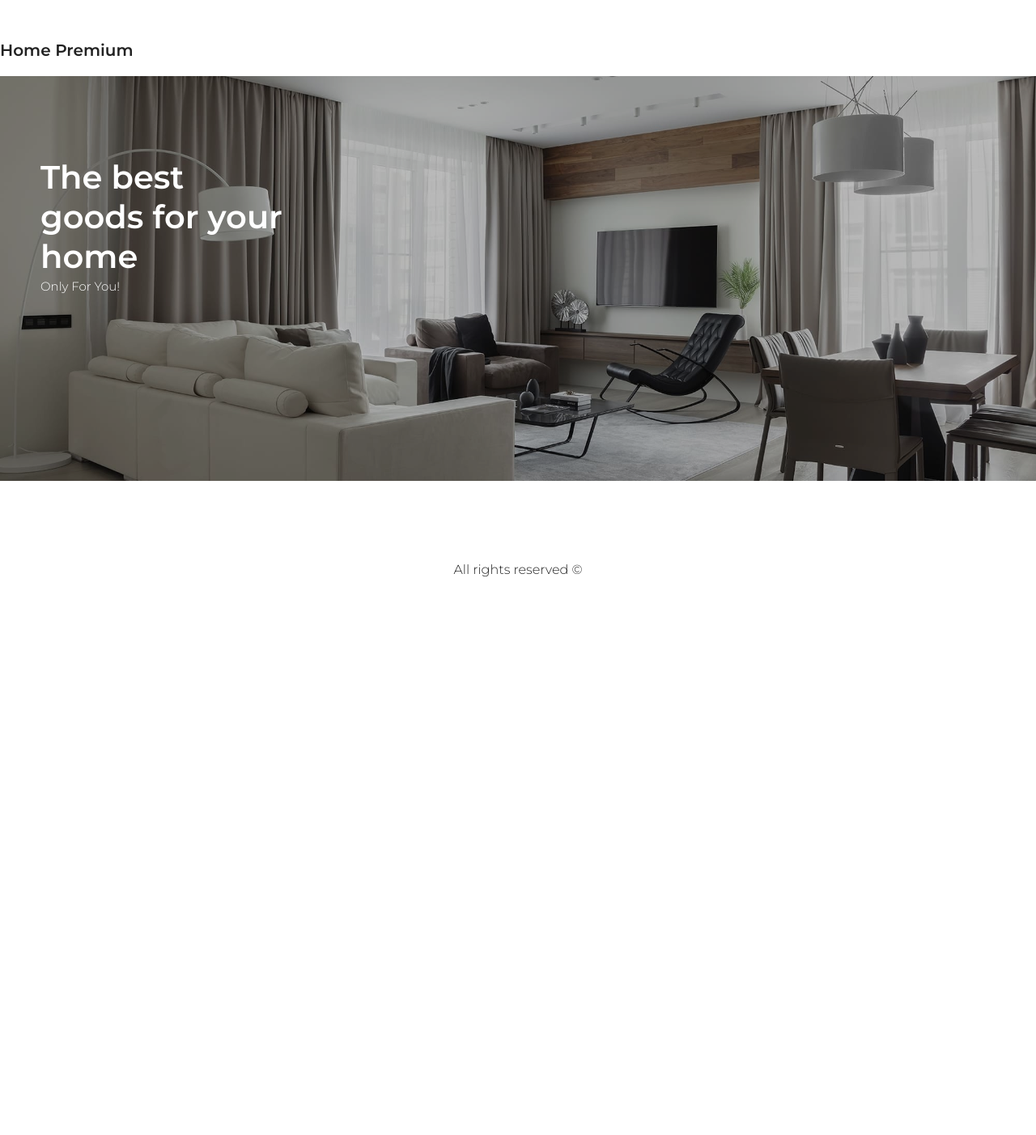
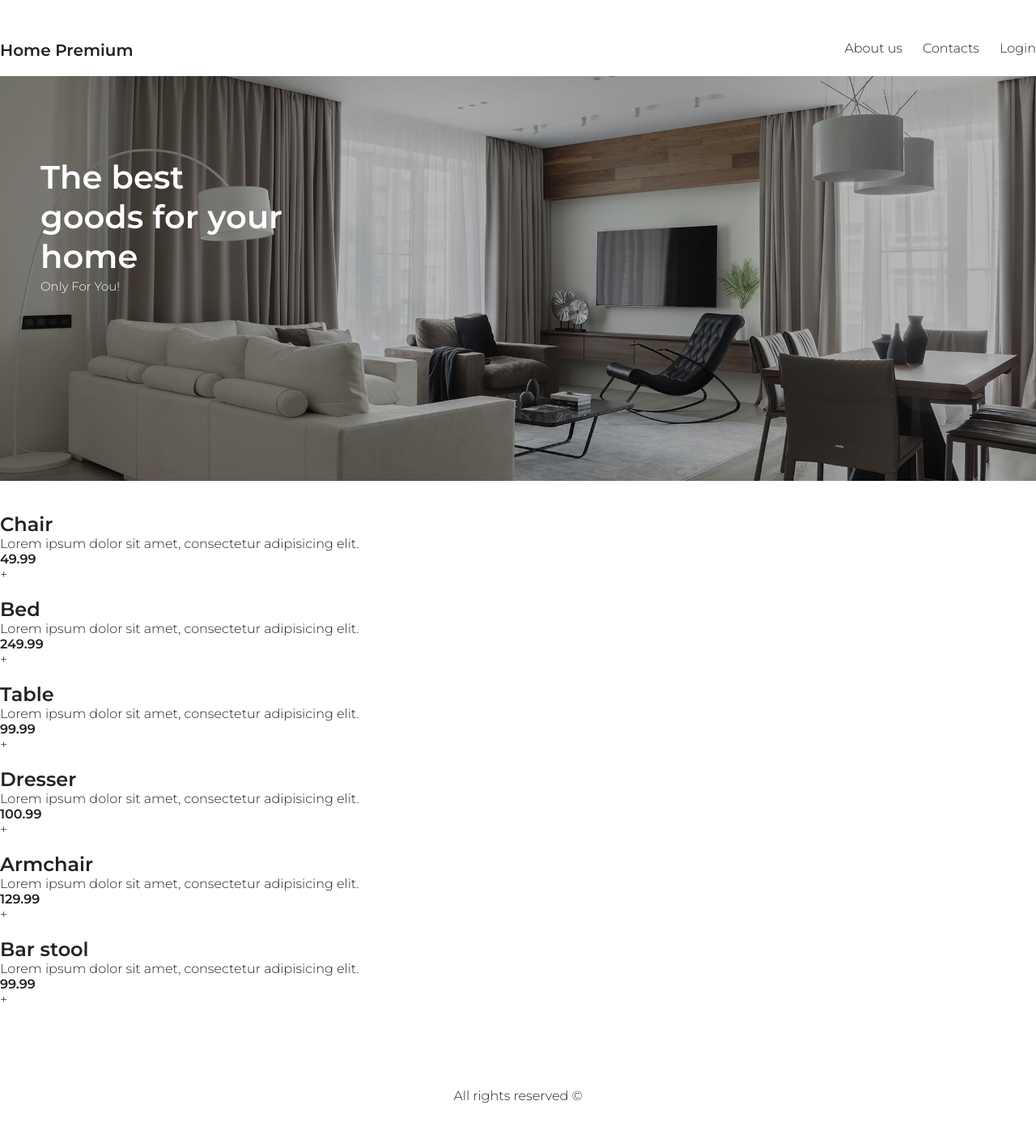
Before and after one commit to smirnovsky/FurnitureShop, a React (Create React App) app: page / in a window 1280 px wide. Shown: the top 1402 px of the page at 81% size. Before the commit the page ends 800 px from the top, so only its background shows below. Built offline with nearby package versions, Linux system fonts and the light colour scheme.

Commit message:
feat: add basic cart layout

```diff
--- a/src/App.js
+++ b/src/App.js
@@ -1,13 +1,74 @@
+import React from 'react';
 import Header from './components/Header';
 import Footer from './components/Footer';
+import Items from './components/Items';
 
-function App() {
+class App extends React.Component {
+  constructor(props) {
+    super(props)
+    this.state = {
+      items: [
+        {
+          id: 1,
+          title: 'Chair',
+          img: '#',
+          desc: 'Lorem ipsum dolor sit amet, consectetur adipisicing elit.',
+          category: 'chairs',
+          price: '49.99'
+        },
+        {
+          id: 2,
+          title: 'Bed',
+          img: '#',
+          desc: 'Lorem ipsum dolor sit amet, consectetur adipisicing elit.',
+          category: 'Beds',
+          price: '249.99'
+        },
+        {
+          id: 3,
+          title: 'Table',
+          img: '#',
+          desc: 'Lorem ipsum dolor sit amet, consectetur adipisicing elit.',
+          category: 'tables',
+          price: '99.99'
+        },
+        {
+          id: 4,
+          title: 'Dresser',
+          img: '#',
+          desc: 'Lorem ipsum dolor sit amet, consectetur adipisicing elit.',
+          category: 'dressers',
+          price: '100.99'
+        },
+        {
+          id: 5,
+          title: 'Armchair',
+          img: '#',
+          desc: 'Lorem ipsum dolor sit amet, consectetur adipisicing elit.',
+          category: 'armchairs',
+          price: '129.99'
+        },
+        {
+          id: 6,
+          title: 'Bar stool',
+          img: '#',
+          desc: 'Lorem ipsum dolor sit amet, consectetur adipisicing elit.',
+          category: 'bar stools',
+          price: '99.99'
+        }
+      ]
+    }
+  }
+
+  render() {
     return (
       <div className='wrapper'>
         <Header />
+        <Items items={this.state.items}/>
         <Footer />
       </div>
     );
   }
+}
 
 export default App;
--- a/src/components/Header.js
+++ b/src/components/Header.js
@@ -5,6 +5,11 @@
     <header>
         <div>
             <span className='logo'>Home Premium</span>
+            <ul className='nav'>
+              <li>About us</li>
+              <li>Contacts</li>
+              <li>Login</li>
+            </ul>
         </div>
         <div className='presentation'></div>
     </header>
--- /dev/null
+++ b/src/components/Item.js
@@ -0,0 +1,17 @@
+import React, { Component } from 'react'
+
+export class Item extends Component {
+  render() {
+    return (
+      <div className='item'>
+        <img src=''></img>
+        <h2>{this.props.item.title}</h2>
+        <p>{this.props.item.desc}</p>
+        <b>{this.props.item.price}</b>
+        <div className='add-to-cart'>+</div>
+      </div>
+    )
+  }
+}
+
+export default Item
--- /dev/null
+++ b/src/components/Items.js
@@ -0,0 +1,16 @@
+import React, { Component } from 'react'
+import Item from './Item'
+
+export class Items extends Component {
+  render() {
+    return (
+      <main>
+        {this.props.items.map(el => (
+            <Item key={el.id} item={el} />
+        ))}
+      </main>
+    )
+  }
+}
+
+export default Items
--- a/src/index.css
+++ b/src/index.css
@@ -20,6 +20,22 @@
 header .logo {
     font-weight: 600;
     font-size: 20px;
+}
+
+header ul.nav {
+    float: right;
+    list-style: none;
+}
+
+header ul.nav li {
+    display: inline;
+    margin-left: 25px;
+    cursor: pointer;
+    transition: opacity 500ms ease;
+}
+
+header ul.nav li:hover {
+    opacity: 0.5;
 }
 
 header .presentation {
```
Lines whose indentation alone changed are shown as unchanged.
